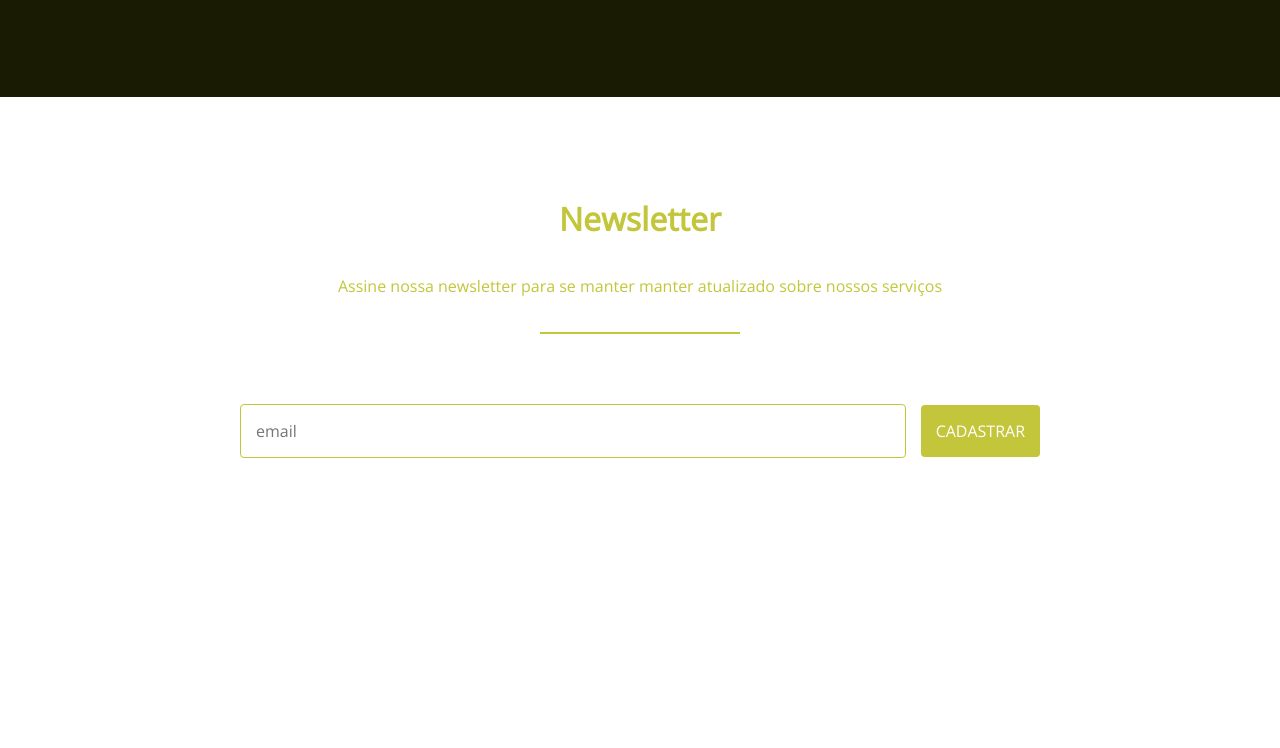
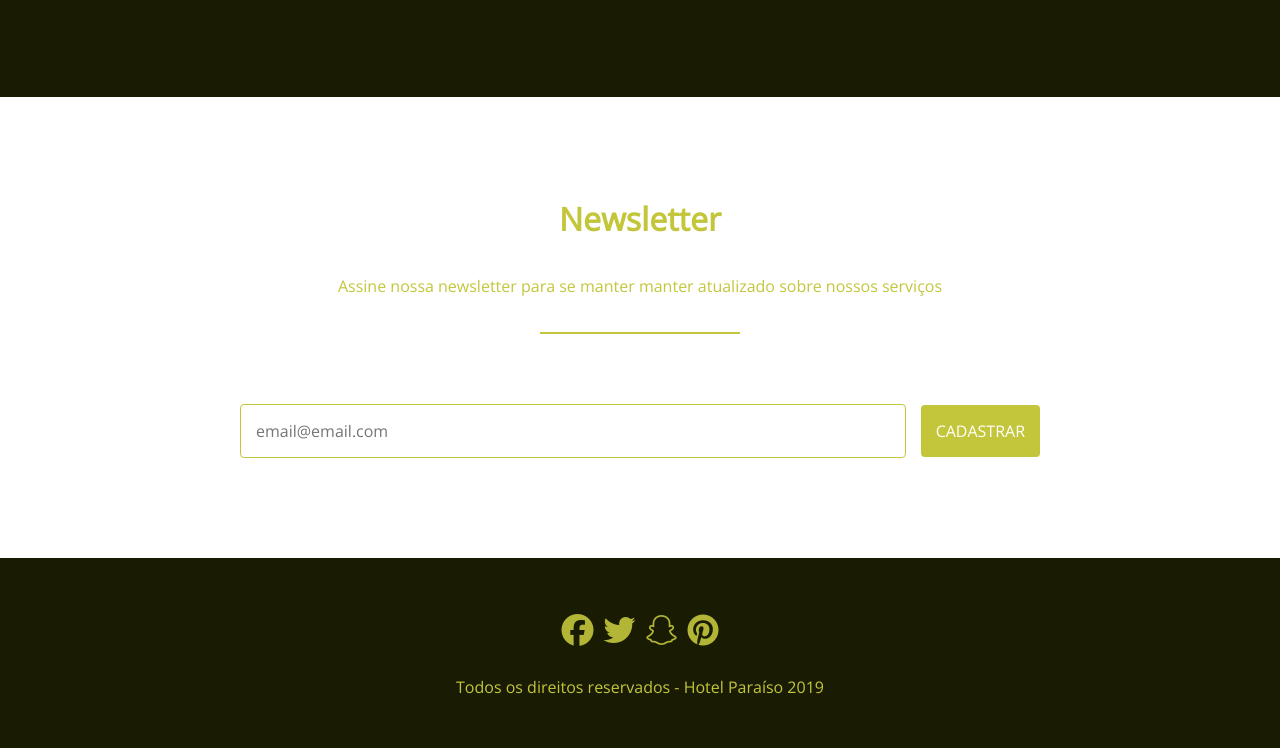
Before and after one commit to GustavoBauer/Projeto-Flexbox, a plain HTML site: page index.html in a window 1280 px wide. Shown: the part 2555-3303 px from the top of the page. Before the commit the page ends 3113 px from the top, so only its background shows below. Drawn offline with nearby package versions, Linux system fonts and the light colour scheme.

Commit message:
final do curso

```diff
--- a/css/style.css
+++ b/css/style.css
@@ -295,3 +295,35 @@ header li:last-child{
         margin-bottom: 15px;
     }
 }
+
+/* FOOTTER */
+footer{
+    display: flex;
+    flex-direction: column;
+    background-color: #191c03;
+    padding: 50px 0;
+    align-items: center;
+}
+
+footer ul{
+    display:flex;
+    margin-bottom: 25px;
+}
+
+footer ul li{
+    margin-right:10px;
+}
+
+footer ul li:last-child{
+    margin-right: 0;
+}
+
+footer ul li a{
+    color: #c3c63b;
+    font-size: 2rem;
+}
+
+footer p{
+    color: #c3c63b;
+    text-align: center;
+}
--- a/index.html
+++ b/index.html
@@ -3,7 +3,7 @@
 <html lang="pt-br">
 
 <head>
-	<title> Flexbox </title>
+	<title> Hotel Paraíso </title>
 	<meta charset="utf-8">
 	<meta name="viewport" content="width=device-width, initial-scale=1.0">
 	<script src="https://kit.fontawesome.com/87da898f28.js"></script>
@@ -29,7 +29,8 @@
 	</section>
 	<section class="conheca-o-hotel">
 		<h3>Conheça o Hotel Paraíso</h3>
-		<p>Feche os olhos e imagine o paraíso. Um lugar no meio da Mata Atlântica e banhado pelo mar, onde você encontra paz, tranquilidade, conforto e comodidade</p>
+		<p>Feche os olhos e imagine o paraíso. Um lugar no meio da Mata Atlântica e banhado pelo mar, onde você encontra
+			paz, tranquilidade, conforto e comodidade</p>
 		<hr>
 		<ul class="grid">
 			<li class="small" style="background-image: url('img/itacare-01.jpg')"></li>
@@ -40,23 +41,27 @@
 	</section>
 	<section class="caracteristicas">
 		<h3>Único hotel pé na areia de Itacaré</h3>
-		<p>Implantado em uma área completamente arborizada, o Hotel Paraíso é o único hotel pé na areia de Itacaré. Aqui o mar será seu companheiro e voce terá as belezas da natureza como guia</p>
+		<p>Implantado em uma área completamente arborizada, o Hotel Paraíso é o único hotel pé na areia de Itacaré. Aqui
+			o mar será seu companheiro e voce terá as belezas da natureza como guia</p>
 		<hr>
 		<ul class="grid">
 			<li>
 				<i class="fa fa-location-arrow" aria-hidden="true"></i>
 				<h4>Localização</h4>
-				<p>Localizada no sul da Bahia, entre o mar e a Mata Atlântica, Itacaré tem refrescantes cachoeiras, praias belissimas, muitas delas tão pequenas que nem aparecem nos mapas. </p>
+				<p>Localizada no sul da Bahia, entre o mar e a Mata Atlântica, Itacaré tem refrescantes cachoeiras,
+					praias belissimas, muitas delas tão pequenas que nem aparecem nos mapas. </p>
 			</li>
 			<li>
 				<i class="fa fa-gift" aria-hidden="true"></i>
 				<h4>Pacote e ofertas</h4>
-				<p>Sabe aquele descontraído encontro com a família e amigos? Ou um momento relax? Itacaré conta com uma diversidade de espaços que proporcionam momentos inesquecíveis. </p>
+				<p>Sabe aquele descontraído encontro com a família e amigos? Ou um momento relax? Itacaré conta com uma
+					diversidade de espaços que proporcionam momentos inesquecíveis. </p>
 			</li>
 			<li>
 				<i class="fa fa-home" aria-hidden="true"></i>
 				<h4>Acodomodações</h4>
-				<p> Hotel Paraíso possui 29 unidades, divididas entre 11 chalés, 16 amplas suítes e 2 chalés familiar, todas com TV a cabo, frigobar, além de varanda com rede. </p>
+				<p> Hotel Paraíso possui 29 unidades, divididas entre 11 chalés, 16 amplas suítes e 2 chalés familiar,
+					todas com TV a cabo, frigobar, além de varanda com rede. </p>
 			</li>
 		</ul>
 	</section>
@@ -65,10 +70,20 @@
 		<p>Assine nossa newsletter para se manter manter atualizado sobre nossos serviços</p>
 		<hr>
 		<form>
-			<input type="text" placeholder="email">
+			<input type="text" placeholder="email@email.com">
 			<button> Cadastrar </button>
 		</form>
 	</section>
+
+	<footer>
+		<ul>
+			<li><a href=""><i class="fab fa-facebook" aria-hidden="true"></i></a></li>
+			<li><a href=""><i class="fab fa-twitter" aria-hidden="true"></i></a></li>
+			<li><a href=""><i class="fab fa-snapchat" aria-hidden="true"></i></a></li>
+			<li><a href=""><i class="fab fa-pinterest" aria-hidden="true"></i></a></li>
+		</ul>
+		<p>Todos os direitos reservados - Hotel Paraíso 2019</p>
+	</footer>
 </body>
 
 </html>
```
